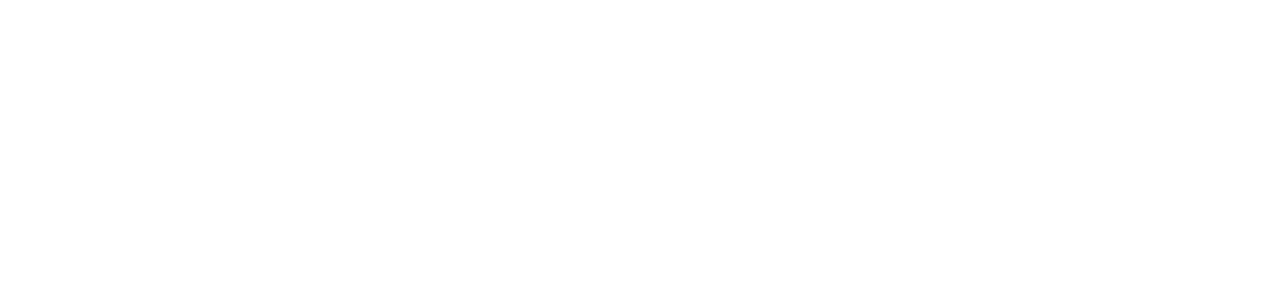
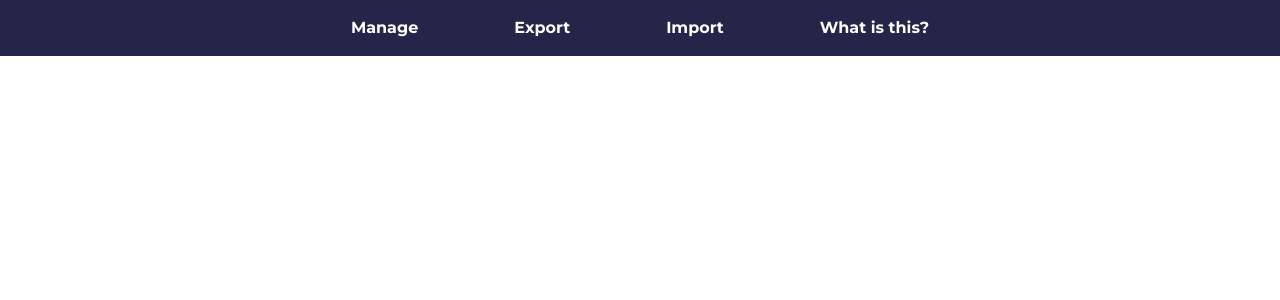
Before and after one commit to riddlew/just-another-book-app, a React (Vite) app: page / in a window 1280 px wide. Shown: the top 300 px of the page. Built offline with nearby package versions, Linux system fonts and the light colour scheme.

Commit message:
feat: add header component

```diff
--- a/src/App.tsx
+++ b/src/App.tsx
@@ -1,10 +1,12 @@
 import { useState } from 'react'
+import { Header } from '@/components/Header/Header'
 
 function App() {
 	const [count, setCount] = useState(0)
 
 	return (
 		<>
+			<Header />
 			<div className="container mx-auto">
 			</div>
 		</>
--- /dev/null
+++ b/src/components/Header/Header.tsx
@@ -0,0 +1,42 @@
+export const Header = () => {
+	return (
+		<div className="bg-theme-purple-300 text-white">
+			<div className="container mx-auto">
+				<ul className="flex justify-center items-center">
+					<li>
+						<button
+              type="button"
+              className="transition-colors inline-block px-12 py-4 font-bold hover:bg-theme-purple-200"
+            >
+              Manage
+            </button>
+					</li>
+					<li>
+						<button
+              type="button"
+              className="transition-colors inline-block px-12 py-4 font-bold hover:bg-theme-purple-200"
+            >
+              Export
+            </button>
+					</li>
+					<li>
+						<button
+              type="button"
+              className="transition-colors inline-block px-12 py-4 font-bold hover:bg-theme-purple-200"
+            >
+              Import
+            </button>
+					</li>
+					<li>
+						<button
+              type="button"
+              className="transition-colors inline-block px-12 py-4 font-bold hover:bg-theme-purple-200"
+            >
+              What is this?
+            </button>
+					</li>
+				</ul>
+			</div>
+		</div>
+	);
+};
--- a/src/index.css
+++ b/src/index.css
@@ -13,3 +13,10 @@
 	-moz-osx-font-smoothing: grayscale;
 	-webkit-text-size-adjust: 100%;
 }
+
+a:focus,
+button:focus,
+input:focus,
+textarea:focus {
+	outline: 4px solid theme('colors.theme-purple.100');
+}
```
